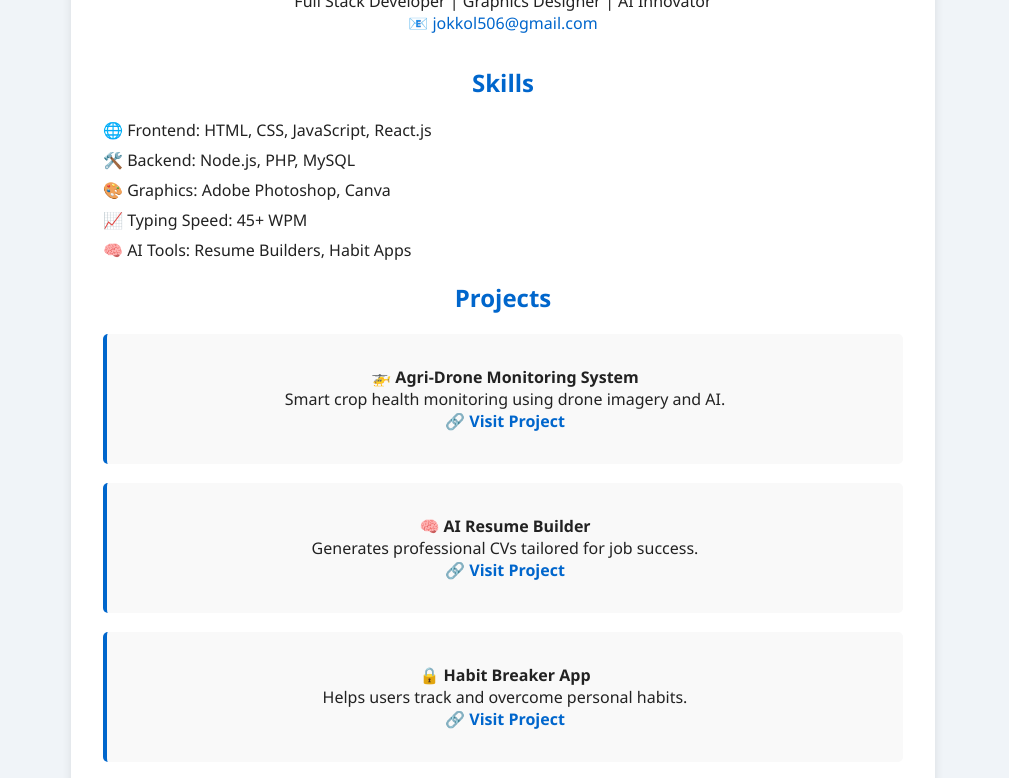
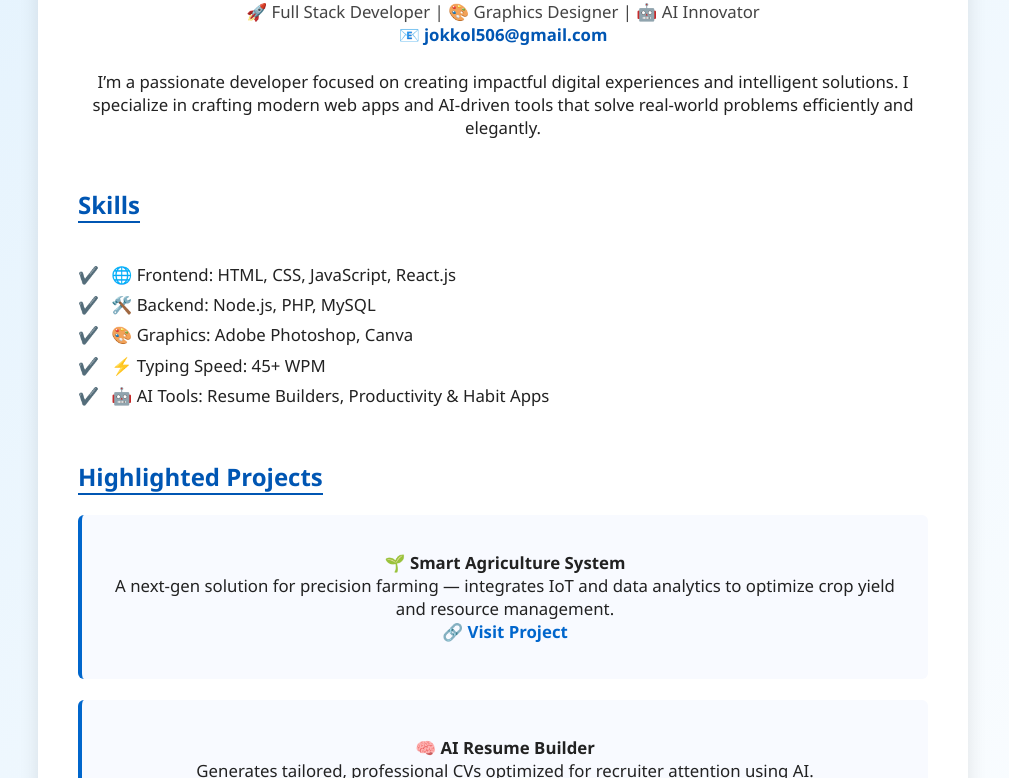
Before and after one commit to jokkolr/Portfolio-, a plain HTML site: page index.html in a window 1280 px wide. Shown: the part 160-938 px from the top of the page, without its empty margins (137-1146 px from the left). Drawn offline with Linux system fonts and the light colour scheme.

Commit message:
Revise portfolio page with new title and styles
Updated the title and enhanced the styling of the portfolio page. Improved project descriptions and added a new section for skills.

```diff
--- a/index.html
+++ b/index.html
@@ -3,46 +3,70 @@
 <head>
   <meta charset="UTF-8" />
   <meta name="viewport" content="width=device-width, initial-scale=1.0" />
-  <title>Jacob Okoth | Portfolio</title>
+  <title>Jacob Okoth | Full Stack Developer & AI Innovator</title>
   <style>
     body {
       font-family: 'Segoe UI', sans-serif;
-      background-color: #f0f4f8;
+      background: linear-gradient(135deg, #e3f2fd, #ffffff);
       color: #222;
       margin: 0;
       padding: 2rem;
     }
 
     .container {
-      max-width: 800px;
+      max-width: 850px;
       margin: auto;
       background: #fff;
-      padding: 2rem;
-      border-radius: 10px;
-      box-shadow: 0 0 10px rgba(0,0,0,0.1);
+      padding: 2.5rem;
+      border-radius: 12px;
+      box-shadow: 0 4px 20px rgba(0,0,0,0.1);
+      transition: all 0.3s ease;
     }
 
-    h1, h2 {
+    .container:hover {
+      box-shadow: 0 6px 25px rgba(0,0,0,0.15);
+    }
+
+    h1 {
       text-align: center;
-      color: #0066cc;
+      color: #0056b3;
+      font-size: 2.2rem;
+      margin-bottom: 0.3rem;
+    }
+
+    h2 {
+      color: #0056b3;
+      border-bottom: 2px solid #0056b3;
+      display: inline-block;
+      margin-top: 2rem;
     }
 
     p {
       text-align: center;
+      font-size: 1.05rem;
     }
 
     .contact {
       text-align: center;
-      margin-bottom: 2rem;
+      margin-bottom: 1.5rem;
+      color: #444;
+    }
+
+    .contact a {
+      color: #0056b3;
+      font-weight: 600;
     }
 
     ul {
       list-style: none;
       padding: 0;
+      line-height: 1.8;
+      font-size: 1.05rem;
     }
 
-    li {
-      margin: 0.5rem 0;
+    li::before {
+      content: "✔️ ";
+      margin-right: 8px;
     }
 
     a {
@@ -55,15 +79,27 @@
     }
 
     .project {
-      background: #f9f9f9;
+      background: #f8faff;
       border-left: 4px solid #0066cc;
-      padding: 1rem;
-      margin-bottom: 1.2rem;
-      border-radius: 5px;
+      padding: 1.2rem 1.5rem;
+      margin-bottom: 1.3rem;
+      border-radius: 6px;
+      transition: transform 0.2s ease;
+    }
+
+    .project:hover {
+      transform: translateY(-5px);
     }
 
     .project a {
       font-weight: bold;
+    }
+
+    footer {
+      text-align: center;
+      margin-top: 2rem;
+      color: #555;
+      font-size: 0.9rem;
     }
   </style>
 </head>
@@ -71,8 +107,13 @@
   <div class="container">
     <h1>Jacob Okoth</h1>
     <p class="contact">
-      Full Stack Developer | Graphics Designer | AI Innovator<br />
+      🚀 Full Stack Developer | 🎨 Graphics Designer | 🤖 AI Innovator<br />
       📧 <a href="mailto:jokkol506@gmail.com">jokkol506@gmail.com</a>
+    </p>
+
+    <p>
+      I’m a passionate developer focused on creating impactful digital experiences and intelligent solutions.
+      I specialize in crafting modern web apps and AI-driven tools that solve real-world problems efficiently and elegantly.
     </p>
 
     <h2>Skills</h2>
@@ -80,36 +121,39 @@
       <li>🌐 Frontend: HTML, CSS, JavaScript, React.js</li>
       <li>🛠️ Backend: Node.js, PHP, MySQL</li>
       <li>🎨 Graphics: Adobe Photoshop, Canva</li>
-      <li>📈 Typing Speed: 45+ WPM</li>
-      <li>🧠 AI Tools: Resume Builders, Habit Apps</li>
+      <li>⚡ Typing Speed: 45+ WPM</li>
+      <li>🤖 AI Tools: Resume Builders, Productivity & Habit Apps</li>
     </ul>
 
-    <h2>Projects</h2>
+    <h2>Highlighted Projects</h2>
 
     <div class="project">
-      <p>🚁 <strong>Agri-Drone Monitoring System</strong><br />
-      Smart crop health monitoring using drone imagery and AI.<br />
-      🔗 <a href="https://jokkolr.github.io/Agri-drone/" target="_blank">Visit Project</a></p>
+      <p>🌱 <strong>Smart Agriculture System</strong><br />
+      A next-gen solution for precision farming — integrates IoT and data analytics to optimize crop yield and resource management.<br />
+      🔗 <a href="https://jokkolr.github.io/Agricultue/" target="_blank">Visit Project</a></p>
     </div>
 
     <div class="project">
       <p>🧠 <strong>AI Resume Builder</strong><br />
-      Generates professional CVs tailored for job success.<br />
+      Generates tailored, professional CVs optimized for recruiter attention using AI.<br />
       🔗 <a href="https://jokkolr.github.io/AI-resume-builder-/" target="_blank">Visit Project</a></p>
     </div>
 
     <div class="project">
       <p>🔒 <strong>Habit Breaker App</strong><br />
-      Helps users track and overcome personal habits.<br />
+      Empowers users to track and replace unhealthy habits through smart motivation and analytics.<br />
       🔗 <a href="https://jokkolr.github.io/Habit-breaker/" target="_blank">Visit Project</a></p>
     </div>
 
     <div class="project">
       <p>🧭 <strong>Street Smart App</strong><br />
-      Enhances safety and awareness for urban navigation.<br />
+      Enhances urban safety and navigation awareness through real-time reporting and alerts.<br />
       🔗 <a href="https://jokkolr.github.io/Street-smart/" target="_blank">Visit Project</a></p>
     </div>
 
+    <footer>
+      © 2025 Jacob Okoth — Building innovation through technology and creativity.
+    </footer>
   </div>
 </body>
-  </html>
+</html>
```
